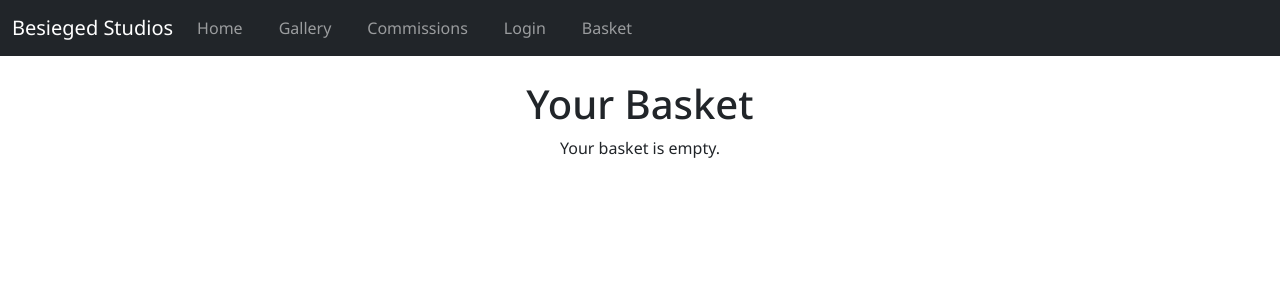
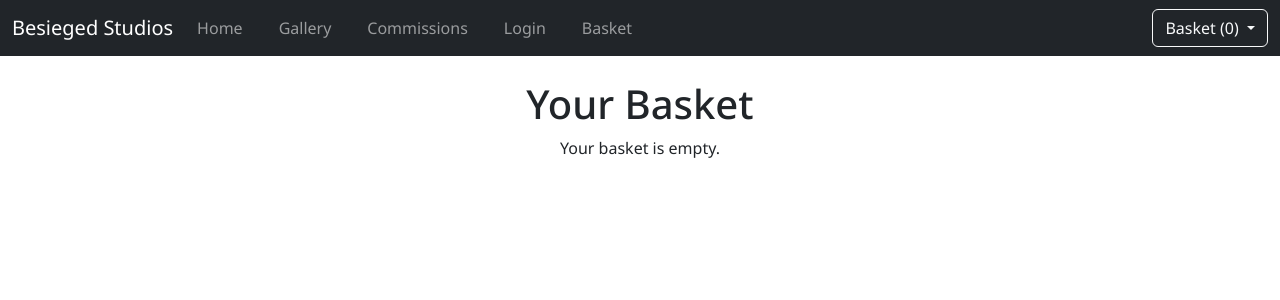
Before and after one commit to MitchDuke/BESIEGED_STUDIOS_V1, a Django app: page /basket/ in a window 1280 px wide. Shown: the top 300 px of the page. Run offline with Django 5.2, Linux system fonts and the light colour scheme.

Commit message:
Basket Pop-up
Began implementing bootstrap toasts to show a basket preview and for it to display when you hover over the basket nav button

```diff
--- a/basket/views.py
+++ b/basket/views.py
@@ -1,6 +1,7 @@
 from django.shortcuts import render, redirect
 from django.contrib import messages
 from gallery.models import Project
+from django.http import JsonResponse
 
 
 def basket_view(request):
@@ -16,6 +17,10 @@ def basket_view(request):
             })
         except Project.DoesNotExist:
             continue
+
+    if request.headers.get('X-Requested-With') == 'XMLHttpRequest':
+        return render(request, "basket/_basket_preview.html", {"basket_items": basket_items})
+
     return render(request, "basket/basket.html", {"basket": basket, "basket_items": basket_items})
 
 
@@ -26,8 +31,16 @@ def add_to_basket(request, pk):
     else:
         basket[pk] = 1
     request.session["basket"] = basket
+
+    if request.headers.get('X-Requested-With') == 'XMLHttpRequest':
+        project = Project.objects.get(pk=pk)
+        return JsonResponse({
+            "message": f"Added {project.title} to your basket.",
+            "basket_count": sum(basket.values())
+        })
+
     messages.success(request, "Item added to basket.")
-    return redirect("basket:basket_view")
+    return redirect("gallery:gallery")
 
 
 def update_basket(request, pk, action):
--- /dev/null
+++ b/static/js/main.js
@@ -0,0 +1,38 @@
+document.addEventListener("DOMContentLoaded", () => {
+    // Toast element
+    const toast = document.getElementById("basket-toast");
+    const toastBody = toast.querySelector(".toast-body");
+
+    // Function to update basket count and preview
+    const updateBasketPreview = () => {
+        fetch("/basket/")
+            .then((response) => response.text())
+            .then((html) => {
+                const parser = new DOMParser();
+                const doc = parser.parseFromString(html, "text/html");
+                const basketPreview = doc.querySelector("#basket-content").innerHTML;
+                document.getElementById("basket-content").innerHTML = basketPreview;
+                document.getElementById("basket-count").innerText = doc.querySelector("#basket-count").innerText;
+            });
+    };
+
+    // AJAX handler for "Add to Basket"
+    document.querySelectorAll(".add-to-basket").forEach((button) => {
+        button.addEventListener("click", (e) => {
+            e.preventDefault();
+            const url = button.getAttribute("href");
+            fetch(url, { headers: { "X-Requested-With": "XMLHttpRequest" } })
+                .then((response) => response.json())
+                .then((data) => {
+                    toastBody.textContent = data.message;
+                    const bootstrapToast = new bootstrap.Toast(toast);
+                    bootstrapToast.show();
+                    document.getElementById("basket-count").innerText = data.basket_count;
+                });
+        });
+    });
+
+    // Hover to load basket preview
+    const basketPreview = document.getElementById("basket-preview");
+    basketPreview.addEventListener("mouseover", updateBasketPreview);
+});
--- a/templates/base.html
+++ b/templates/base.html
@@ -26,6 +26,14 @@
                     <li class="nav-item"><a class="nav-link" href="{% url 'basket:basket_view' %}">Basket</a></li>
                 </ul>
             </div>
+            <div id="basket-preview" class="dropdown">
+                <button class="btn btn-outline-light dropdown-toggle" type="button" data-bs-toggle="dropdown">
+                    Basket (<span id="basket-count">0</span>)
+                </button>
+                <div class="dropdown-menu p-3" id="basket-content">
+                    <p>Your basket is empty.</p>
+                </div>
+            </div>
         </div>
     </nav>
 
@@ -34,8 +42,17 @@
         <!-- Content from child templates will go here -->
         {% endblock %}
     </div>
+
+    <!-- Toasts -->
+     <div class="toast-container position-fixed bottom-0 end-0 p-3">
+        <div id="basket-toast" class="toast" role="alert" aria-live="assertive" aria-atomic="true">
+            <div class="toast-body"></div>
+        </div>
+     </div>
+
 {% block scripts %}
     <script src="https://cdn.jsdelivr.net/npm/bootstrap@5.3.0/dist/js/bootstrap.bundle.min.js"></script>
+    <script src="{% static 'js/main.js' %}"></script>
 {% endblock %}
 </body>
 </html>
```
Also changed, not shown: basket/templates/basket/_basket_preview.html (added, +14 -0 lines), db.sqlite3.
